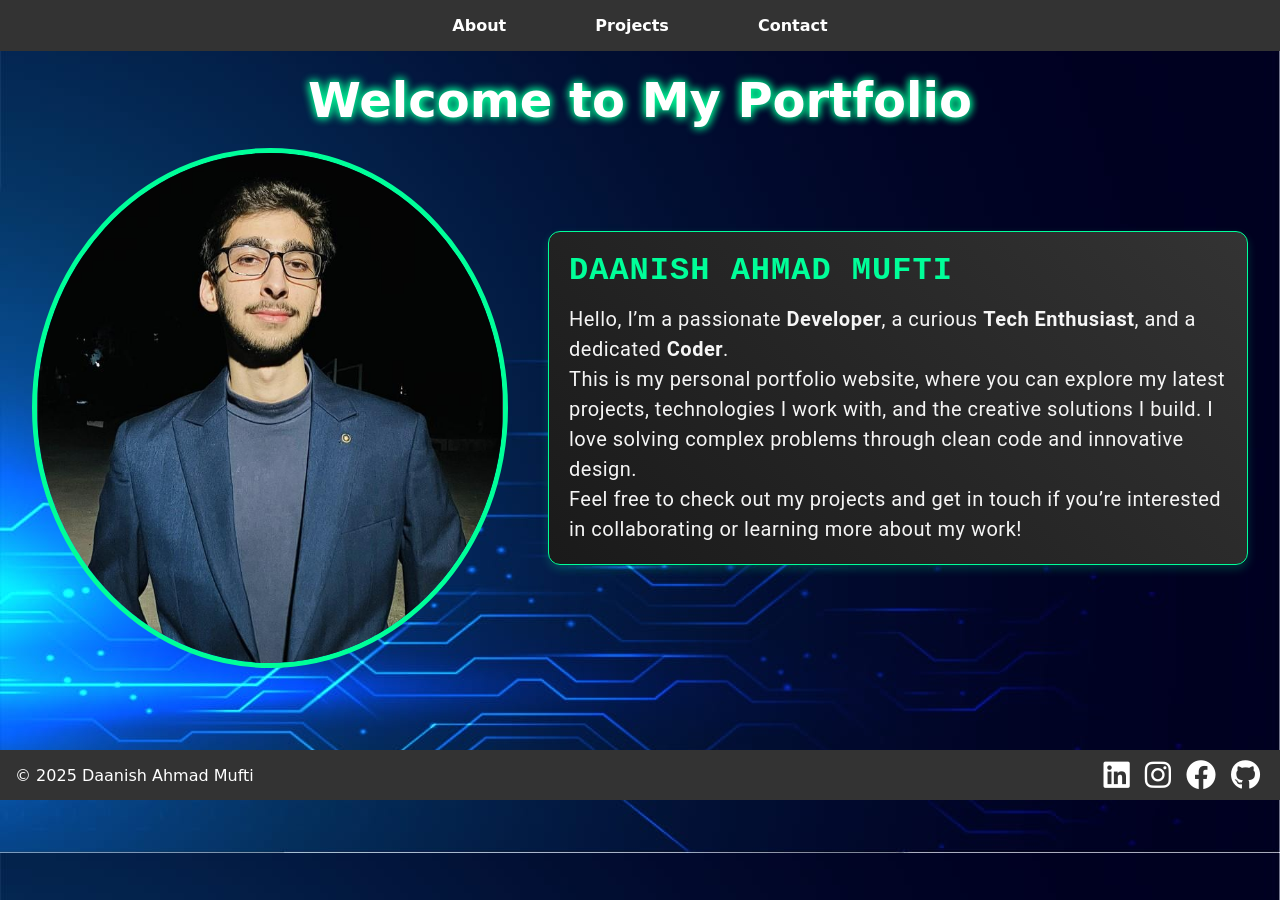
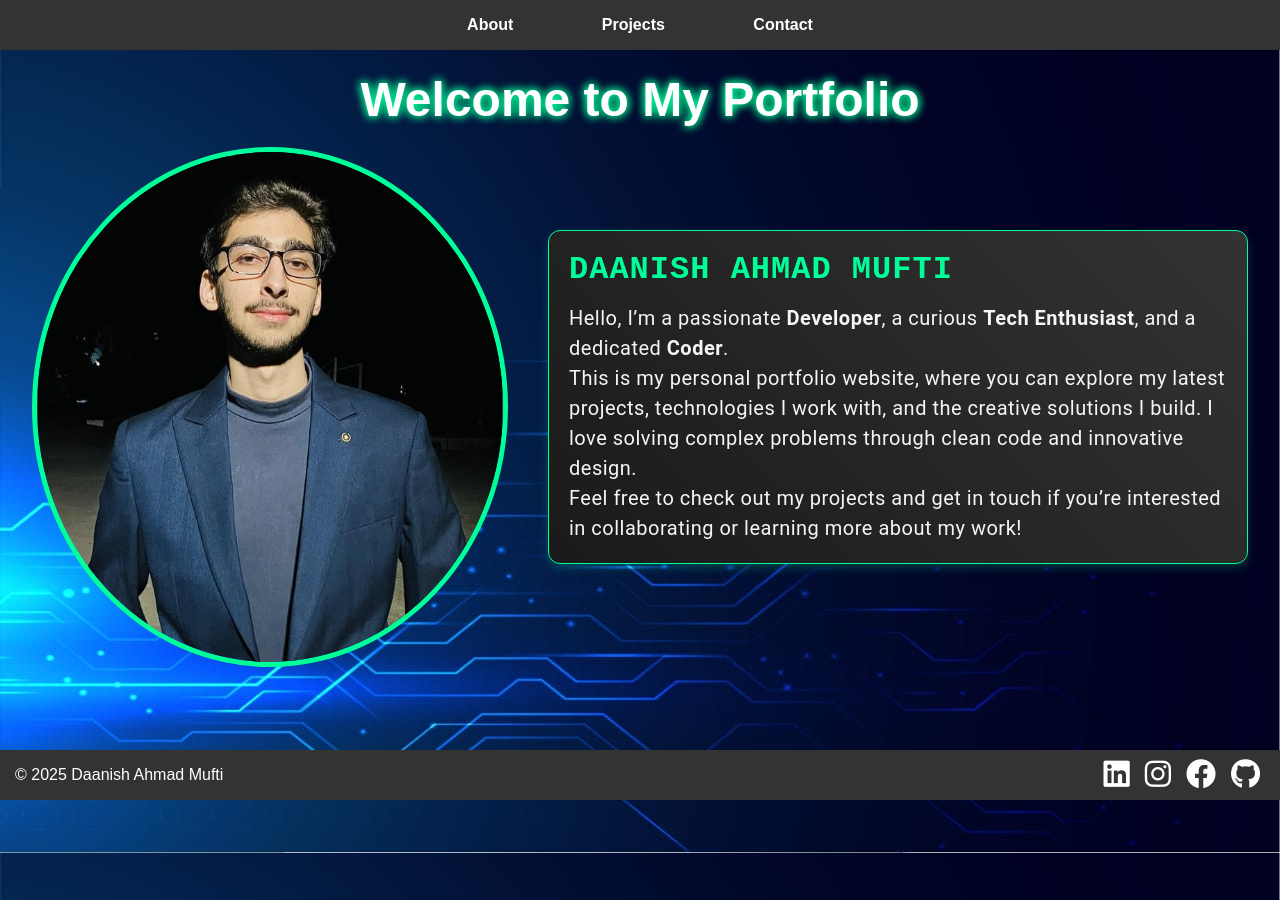
Before and after one commit to daanishmufti/Portfolio, a plain HTML site: page index.html in a window 1280 px wide. Drawn offline with Linux system fonts and the light colour scheme; a script that the page names is missing.

Commit message:
Update index.html

```diff
--- a/index.html
+++ b/index.html
@@ -10,7 +10,7 @@
     <link rel="icon" href="him.ico" type="image/png">
     <style>
         body {
-            font-family: 'Great Vibes', cursive;
+            font-family: Arial, sans-serif;
             margin: 0;
             padding: 0;
             background-color: #222;
```
